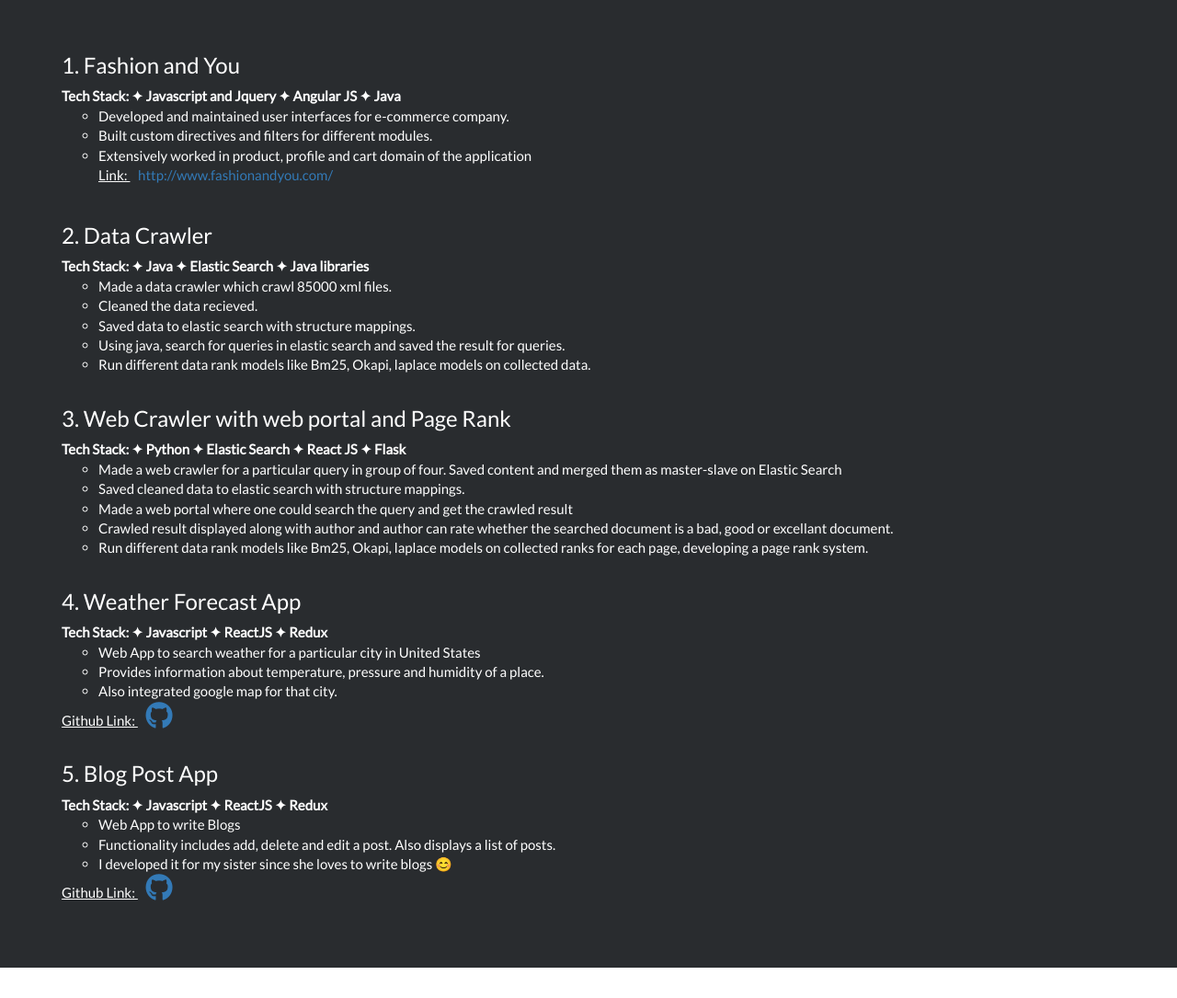
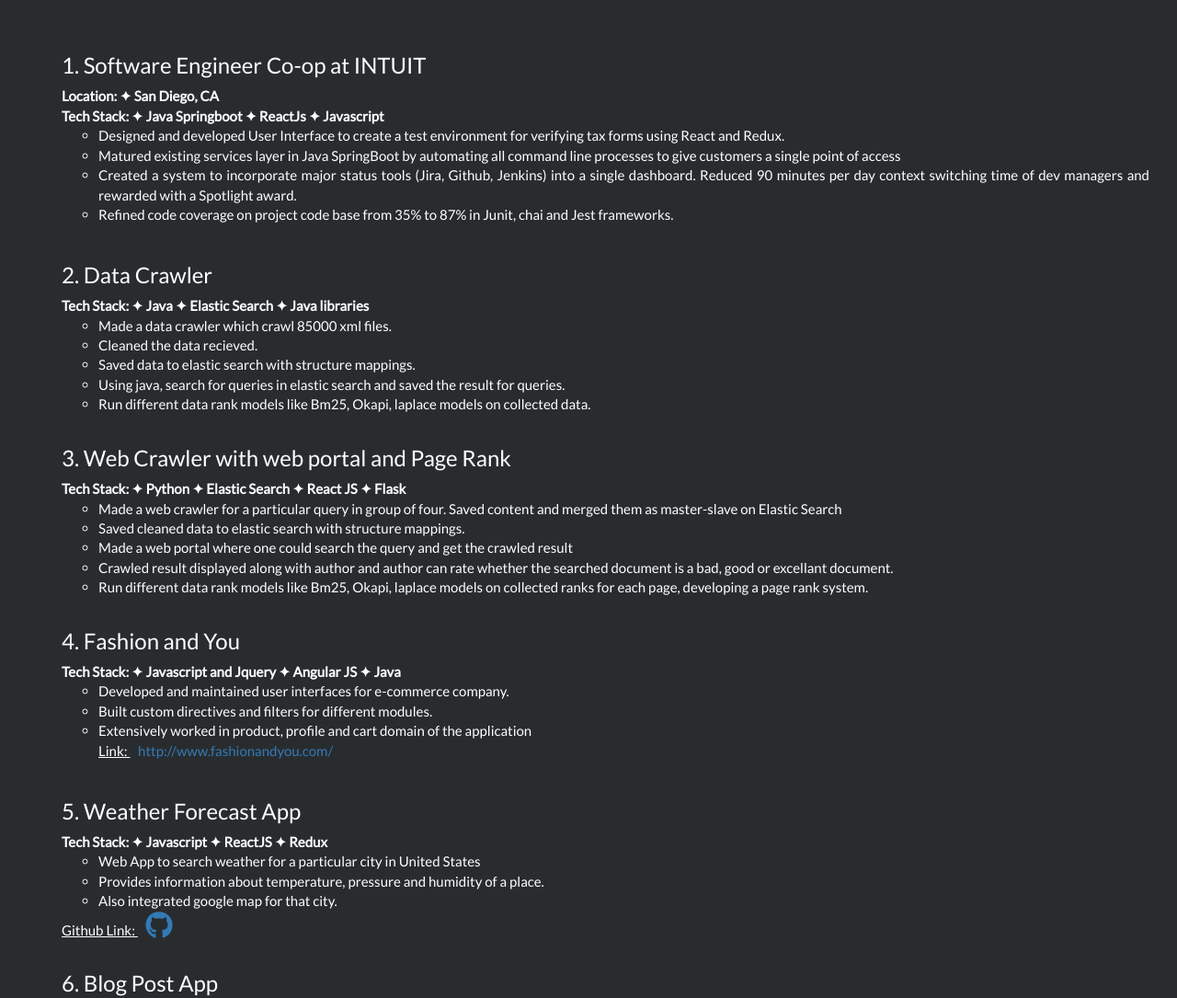
Before and after one commit to jhalakmaheshwari/jhalak.github.io, a plain HTML site: page index.html in a window 1280 px wide. Shown: the part 1800-2885 px from the top of the page at 92% size. Drawn offline with nearby package versions, Linux system fonts and the light colour scheme; a web font is replaced by a local one.

Commit message:
updated portfolio

```diff
--- a/index.html
+++ b/index.html
@@ -80,18 +80,22 @@
                     <div class="wow fadeInUp">
                         <ul class="workUl">
                             <li style="animation-duration: 0.454762s;" class="animate col-xs-12">
-                                <div><div class="project_heading">
-                                    <H3 class="col-xs-12">1. Fashion and You</H3>
-                                    <b class="techstack col-xs-12">Tech Stack: ✦ Javascript and Jquery ✦ Angular JS ✦ Java</b></div>
-                                <div class="col-xs-12">
-                                    <ul>
-                                        <li>Developed and maintained user interfaces for e-commerce company.</li>
-                                        <li>Built custom directives and filters for different modules.</li>
-                                        <li>Extensively worked in product, profile and cart domain of the application</li>
-                                        <li style="list-style-type: none"><u>Link: </u><a href="http://www.fashionandyou.com/"> &nbsp; &nbsp;http://www.fashionandyou.com/</a></li>
-                                    </ul>
-                                    <br />
-                                </div>
+                                <div>
+                                    <div class="project_heading">
+                                    <H3 class="col-xs-12">1. Software Engineer Co-op at INTUIT</H3>
+                                    <b class="techstack col-xs-12">Location: ✦ San Diego, CA</b>
+                                    <b class="techstack col-xs-12">Tech Stack: ✦ Java Springboot ✦ ReactJs ✦ Javascript </b></div>
+                                    <div class="col-xs-12">
+                                        <ul>
+                                            <li>Designed and developed User Interface to create a test environment for verifying tax forms using React and Redux.</li>
+                                            <li>Matured existing services layer in Java SpringBoot by automating all command line processes to give customers a single point of
+                                                access</li>
+                                            <li>Created a system to incorporate major status tools (Jira, Github, Jenkins) into a single dashboard. Reduced 90 minutes per day
+                                                context switching time of dev managers and rewarded with a Spotlight award.</li>
+                                            <li>Refined code coverage on project code base from 35% to 87% in Junit, chai and Jest frameworks.</li>
+                                        </ul>
+                                        <br />
+                                    </div>
                                 </div>
                             </li>
 
@@ -127,7 +131,22 @@
                             </li>
                             <li style="animation-duration: 0.454762s;" class="animate col-xs-12">
                                 <div><div class="project_heading">
-                                    <H3 class="col-xs-12">4. Weather Forecast App</H3>
+                                    <H3 class="col-xs-12">4. Fashion and You</H3>
+                                    <b class="techstack col-xs-12">Tech Stack: ✦ Javascript and Jquery ✦ Angular JS ✦ Java</b></div>
+                                    <div class="col-xs-12">
+                                        <ul>
+                                            <li>Developed and maintained user interfaces for e-commerce company.</li>
+                                            <li>Built custom directives and filters for different modules.</li>
+                                            <li>Extensively worked in product, profile and cart domain of the application</li>
+                                            <li style="list-style-type: none"><u>Link: </u><a href="http://www.fashionandyou.com/"> &nbsp; &nbsp;http://www.fashionandyou.com/</a></li>
+                                        </ul>
+                                        <br />
+                                    </div>
+                                </div>
+                            </li>
+                            <li style="animation-duration: 0.454762s;" class="animate col-xs-12">
+                                <div><div class="project_heading">
+                                    <H3 class="col-xs-12">5. Weather Forecast App</H3>
                                     <b class="techstack col-xs-12">Tech Stack: ✦ Javascript ✦ ReactJS ✦ Redux </b></div>
                                     <div class="col-xs-12">
                                         <ul>
@@ -148,7 +167,7 @@
 
                             <li style="animation-duration: 0.454762s;" class="animate col-xs-12">
                                 <div><div class="project_heading">
-                                    <H3 class="col-xs-12">5. Blog Post App</H3>
+                                    <H3 class="col-xs-12">6. Blog Post App</H3>
                                     <b class="techstack col-xs-12">Tech Stack: ✦ Javascript ✦ ReactJS ✦ Redux </b></div>
                                     <div class="col-xs-12">
                                         <ul>
@@ -296,7 +315,7 @@
 
                     <a href="https://www.linkedin.com/in/jhalak-maheshwari-82945255/"><i class="fa fa-linkedin"></i></a>
                     <a href="https://github.com/jhalakmaheshwari"><i class="fa fa-github"></i></a>
-                    <a href="https://jhalakmaheshwari.github.io/Jhalak_Maheshwari%20Resume%20-%20September.pdf"><i class="fa fa-file-pdf-o" aria-hidden="true"></i></a>
+                    <a href="https://jhalakmaheshwari.github.io/JhalakMaheshwariResume.pdf"><i class="fa fa-file-pdf-o" aria-hidden="true"></i></a>
                 </div>
 
             </div>
```
Also changed, not shown: 2 other files.
